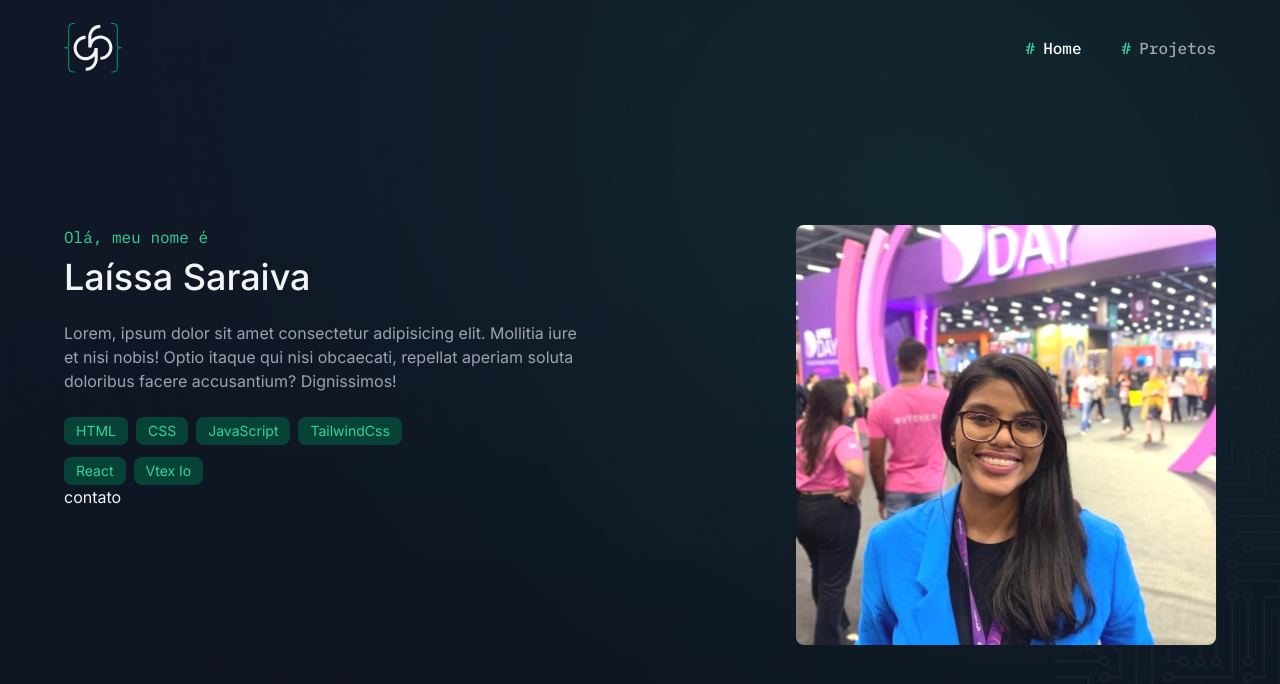
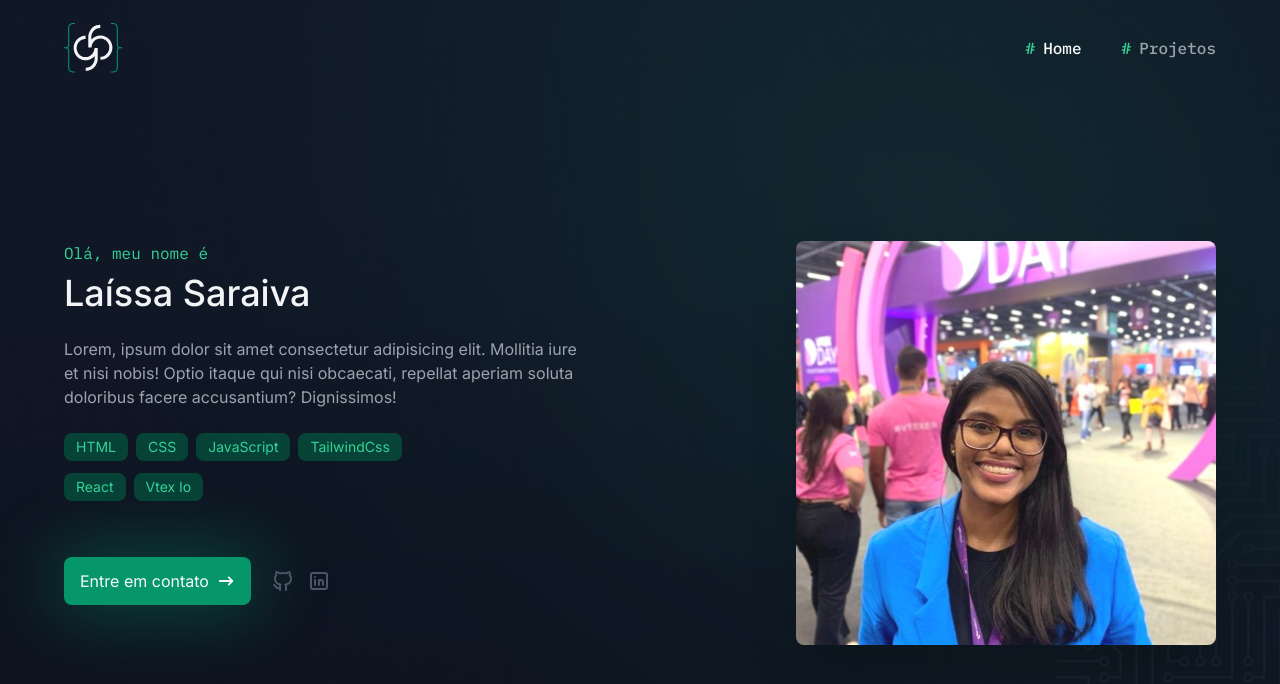
Before and after one commit to LaissaSaraiva/portfolio-next.js, a Next.js app: page / in a window 1280 px wide. Shown: the top 684 px of the page. Built offline with nearby package versions, Linux system fonts and the light colour scheme.

Commit message:
feat(hero-section): cria componente de botão e finaliza hero-section

```diff
--- a/app/components/pages/home/hero-section/index.tsx
+++ b/app/components/pages/home/hero-section/index.tsx
@@ -1,5 +1,9 @@
 import { TechBagde } from "@/app/components/tech-bagde";
+import { Button } from "@/app/components/ui/button";
 import Image from "next/image";
+import Link from "next/link";
+import { HiArrowNarrowRight } from "react-icons/hi";
+import { TbBrandGithub, TbBrandLinkedin } from "react-icons/tb";
 
 const TECH_BAGDES_ITEMS = [
   {
@@ -22,12 +26,25 @@
   },
 ];
 
+const MOCK_CONTACTS = [
+  {
+    url: "https://github.com/",
+    icon: <TbBrandGithub />,
+  },
+  {
+    url: "https://github.com/",
+    icon: <TbBrandLinkedin />,
+  },
+];
+
 export const HeroSection = () => {
   return (
-    <section className="w-full h-[755px] bg-hero-image bg-cover bg-center bg-no-repeat flex flex-col justify-end pb-10 sm:pb-32 pt-32 lg:pb-[110px]">
+    <section className="w-full lg:h-[755px] bg-hero-image bg-cover bg-center bg-no-repeat flex flex-col justify-end pb-10 sm:pb-32 pt-32 lg:pb-[110px]">
       <div className="container flex items-start justify-between flex-col-reverse lg:flex-row">
         <div className="w-full lg:max-w-[530px]">
-          <p className="font-mono text-emerald-400">Olá, meu nome é </p>
+          <p className="font-mono text-emerald-400 pt-2 md:pt-0">
+            Olá, meu nome é{" "}
+          </p>
           <h2 className="text-4xl font-medium mt-2">Laíssa Saraiva</h2>
 
           <p className="text-gray-400 my-6 text-sm sm:text-base">
@@ -42,7 +59,24 @@
             ))}
           </div>
 
-          <div>contato</div>
+          <div className="mt-6 lg:mt-10 flex sm:items-center sm:gap-5 flex-col sm:flex-row">
+            <Button className="shadow-button w-max">
+              Entre em contato
+              <HiArrowNarrowRight size={18} />
+            </Button>
+
+            <div className="text-2xl text-gray-600 flex items-center h-20 gap-3">
+              {MOCK_CONTACTS.map((contact, index) => (
+                <Link
+                  href={contact.url}
+                  key={index}
+                  className="hover:text-gray-100 transition-colors"
+                >
+                  {contact.icon}
+                </Link>
+              ))}
+            </div>
+          </div>
         </div>
 
         <Image
@@ -50,7 +84,7 @@
           height={404}
           src="/images/profile-pic.jpeg"
           alt="Foto de Perfil"
-          className="rounded-lg"
+          className="rounded-lg w-[300px] h-[300px] lg:w-[420px] lg:h-[404px] mb-6 lg:mb-0 shadow-2xl object-cover"
         />
       </div>
     </section>
--- /dev/null
+++ b/app/components/ui/button/index.tsx
@@ -0,0 +1,18 @@
+import { ButtonHTMLAttributes } from "react";
+import { cn } from "../../lib/utils";
+
+type ButtonProps = ButtonHTMLAttributes<HTMLButtonElement>;
+
+export const Button = ({ children, className, ...props }: ButtonProps) => {
+  return (
+    <button
+      {...props}
+      className={cn(
+        "bg-emerald-600 py-3 px-4 rounded-lg  text-gray-50 flex items-center justify-center gap-2 hover:bg-emerald-500 transition-all disabled:opacity-50",
+        className
+      )}
+    >
+      {children}
+    </button>
+  );
+};
```
